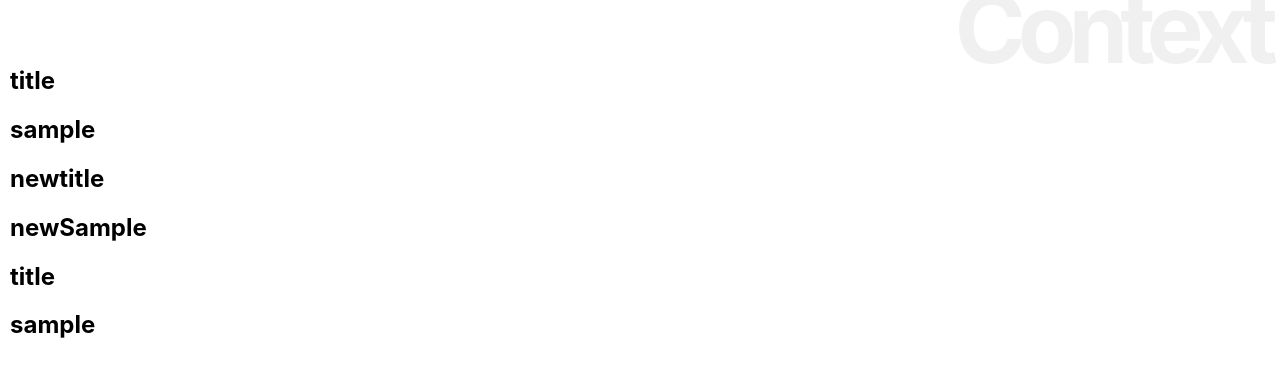
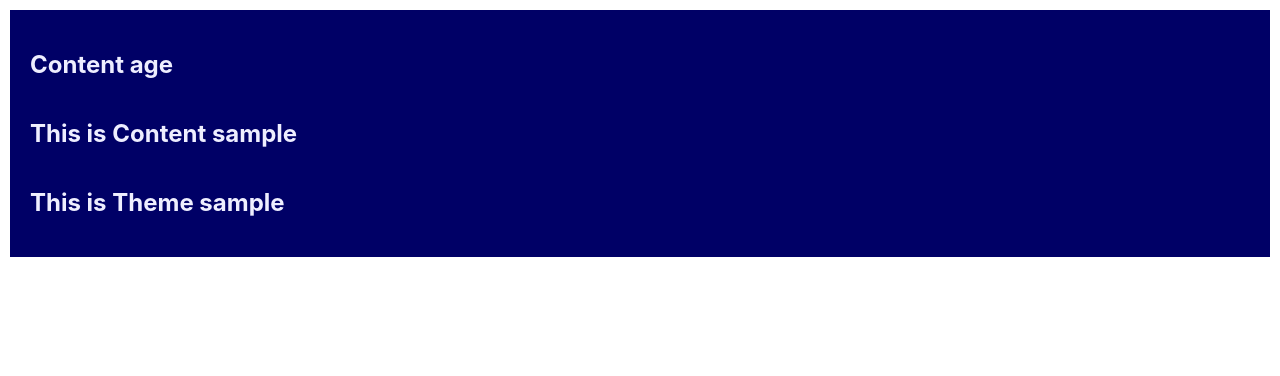
Before and after one commit to suguru-3u/reactStudyProject, a React (Create React App) app: page / in a window 1280 px wide. Shown: the top 376 px of the page. Built offline with nearby package versions, Linux system fonts and the light colour scheme.

Commit message:
study react component

```diff
--- a/src/App.js
+++ b/src/App.js
@@ -2,54 +2,62 @@
 import './App.css';
 import Rect from './Rect';
 
-let data = {title:'title',
-            message:'sample'}
+// let data = {title:'title',
+//             message:'sample'}
 
-const sampleContext = React.createContext(data);
+let theme ={
+  light:{
+    backgroundColor:"#eef",
+    color:"#006",
+    padding:"10px"
+  },
+  dark:{
+    backgroundColor:"#006",
+    color:"#eef",
+    padding:"10px"
+  }
+}
+
+const ThemeContext = React.createContext(theme.dark);
 
 class App extends Component{
+  static contextType = ThemeContext;
 
-  newdata = {
-    title:'newtitle',
-    message:'newSample'
-  }
+  // newdata = {
+  //   title:'newtitle',
+  //   message:'newSample'
+  // }
 
   render(){
     return(
-      <div>
-        <h1>Context</h1>
-        <Title />
-        <Message />
-        <sampleContext.Provider value={this.newdata}>
-          <Title />
-          <Message />
-        </sampleContext.Provider>
-        <Title />
-        <Message />
+      <div style={this.context}>
+        <Title value="Content age" />
+        <Message value="This is Content sample" />
+        <Message value="This is Theme sample" />
       </div>
     );
   }
 }
 
 class Title extends Component{
-  static contextType = sampleContext;
+  static contextType = ThemeContext;
 
   render(){
     return (
       <div>
-        <h2>{this.context.title}</h2>
+        <h2 style={this.context}>{this.props.value}</h2>
       </div>
     );
   }
 }
 
 class Message extends Component {
-  static contextType = sampleContext;
+  static contextType = ThemeContext;
 
   render(){
     return (
       <div>
-        <h2>{this.context.message}</h2>
+        <h2 style={this.context}>{this.props.value}</h2>
       </div>
     );
   }
```
Also changed, not shown: 1 other file (tests, documents, lock files or other folders).
